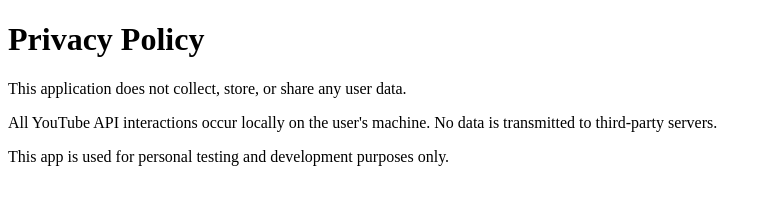
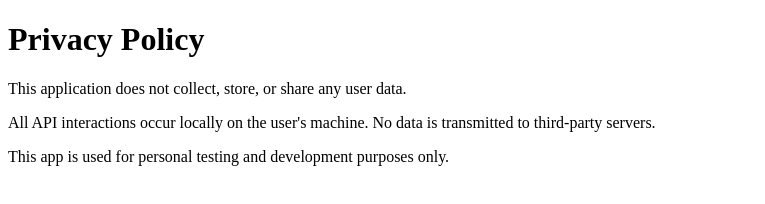
Before and after one commit to ilmi-content/yt-shorts-app, a plain HTML site: page privacy.html in a window 1280 px wide. Shown: the full height of the page, 0-765 px from the left. Drawn offline with Linux system fonts and the light colour scheme.

Commit message:
privacy.html

```diff
--- a/privacy.html
+++ b/privacy.html
@@ -7,7 +7,7 @@
 <body>
   <h1>Privacy Policy</h1>
   <p>This application does not collect, store, or share any user data.</p>
-  <p>All YouTube API interactions occur locally on the user's machine. No data is transmitted to third-party servers.</p>
+  <p>All API interactions occur locally on the user's machine. No data is transmitted to third-party servers.</p>
   <p>This app is used for personal testing and development purposes only.</p>
 </body>
 </html>
```
